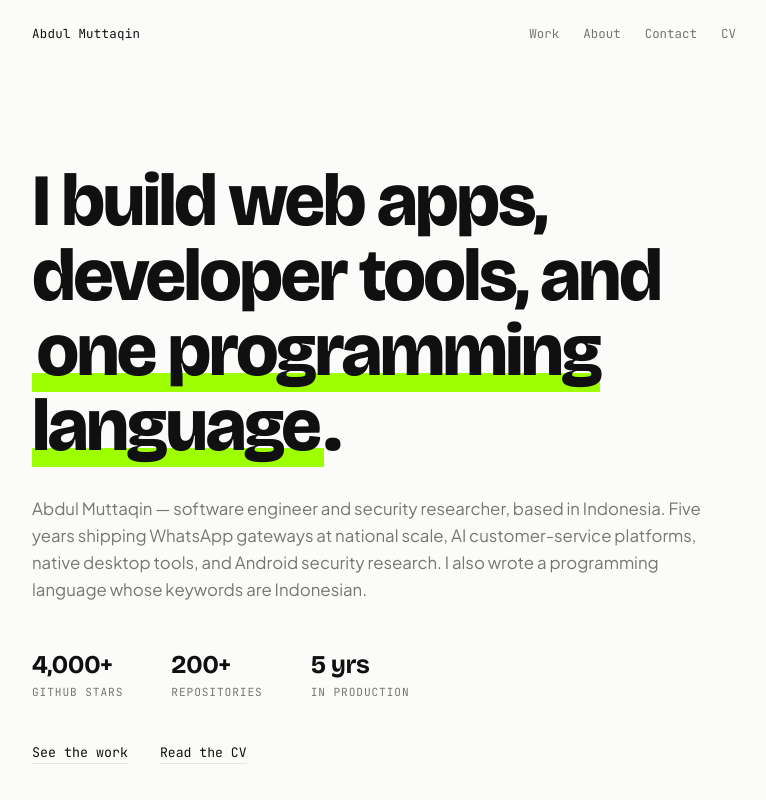
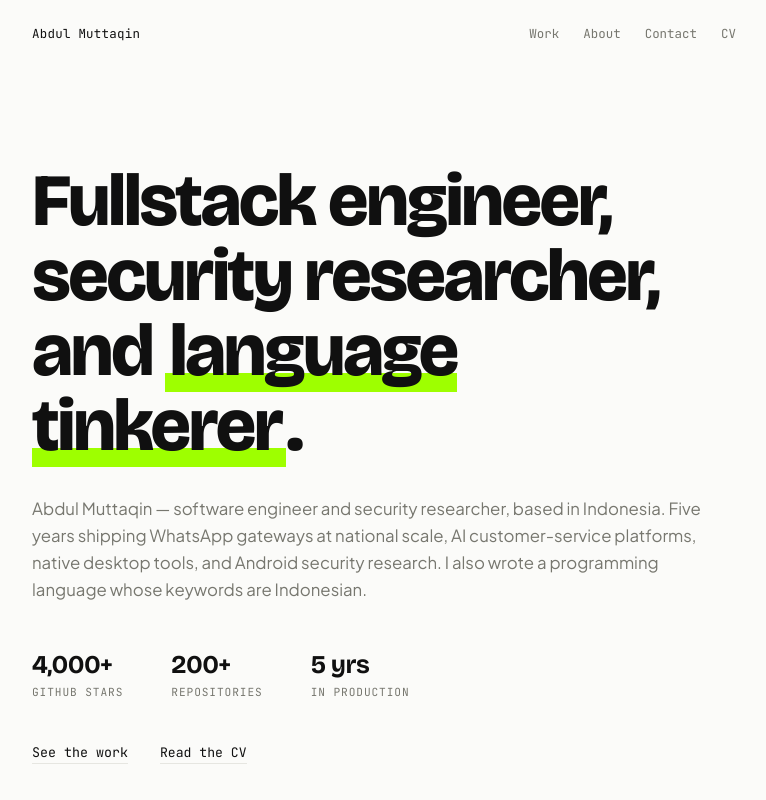
Before and after one commit to fdciabdul/Portofolio, a Vue app: page / in a window 1280 px wide. Shown: the top 800 px of the page, without its empty margins (256-1022 px from the left). Built offline with nearby package versions, Linux system fonts and the light colour scheme.

Commit message:
hero: tagline -> fullstack engineer, security researcher, language tinkerer

```diff
--- a/src/components/HeroSection.vue
+++ b/src/components/HeroSection.vue
@@ -14,8 +14,8 @@ function scrollTo(id: string) {
   <section id="hero" class="hero">
     <div class="container">
       <h1 class="hero-line">
-        I build web apps, developer tools, and
-        <span class="mark">one programming language</span>.
+        Fullstack engineer, security researcher, and
+        <span class="mark">language tinkerer</span>.
       </h1>
 
       <p class="hero-body">
```
